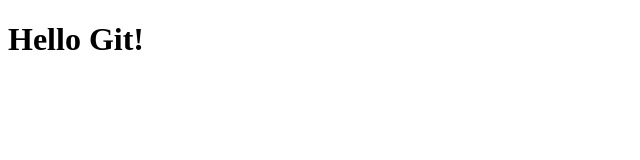
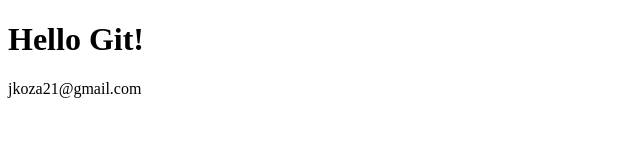
Before and after one commit to jkoza21/git-learning, a plain HTML site: page index.html in a window 1280 px wide. Shown: the whole page, without its empty margins (0-640 px from the left). Drawn offline with Linux system fonts and the light colour scheme.

Commit message:
Add contact email

```diff
--- a/index.html
+++ b/index.html
@@ -5,5 +5,6 @@
 </head>
 <body>
     <h1>Hello Git!</h1>
+    <p>jkoza21@gmail.com</p>
 </body>
 </html>
```
